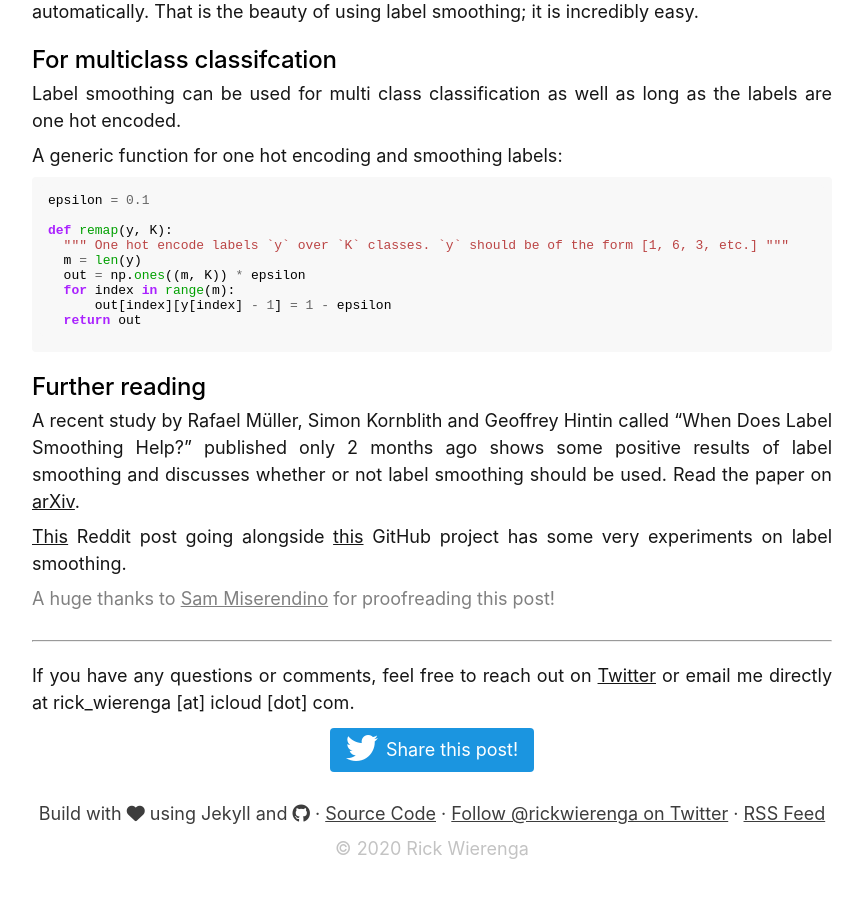
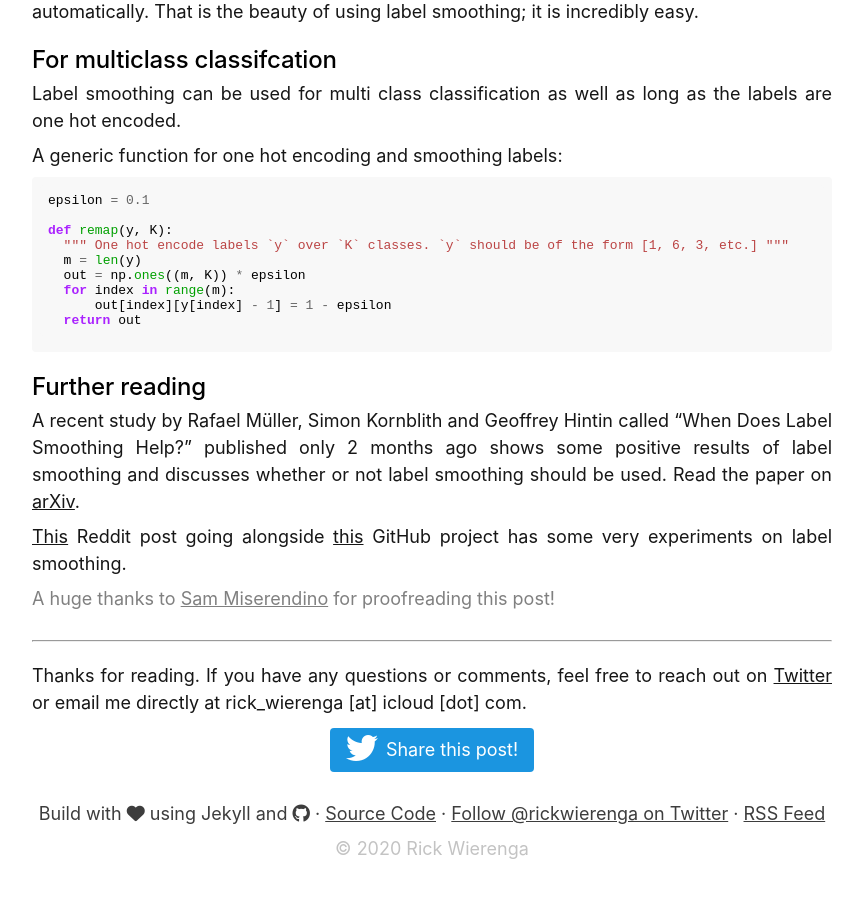
Before and after one commit to rickwierenga/rickwierenga.github.io, a Jekyll site: the page built from _posts/2019-08-12-LabelSmoothing.md, in a window 1280 px wide and 900 px high, scrolled down 2187 px. Shown: the whole window, without its empty margins (208-1071 px from the left). Built offline with Jekyll 4.4.1, drawn with Linux system fonts in a browser that asks for light colours; nearby versions of some CDN libraries; formulas are drawn with MathJax 3.

Commit message:
change post footer

```diff
--- a/_layouts/post.html
+++ b/_layouts/post.html
@@ -21,7 +21,7 @@
             </header>
             {{content}}
             <br><hr><br>
-            <p>If you have any questions or comments, feel free to reach out on <a href="https://twitter.com/rickwierenga">Twitter</a> or email me directly at rick_wierenga [at] icloud [dot] com.</p>
+            <p>Thanks for reading. If you have any questions or comments, feel free to reach out on <a href="https://twitter.com/rickwierenga">Twitter</a> or email me directly at rick_wierenga [at] icloud [dot] com.</p>
           </article>
 
           <div class="twitter">
```
